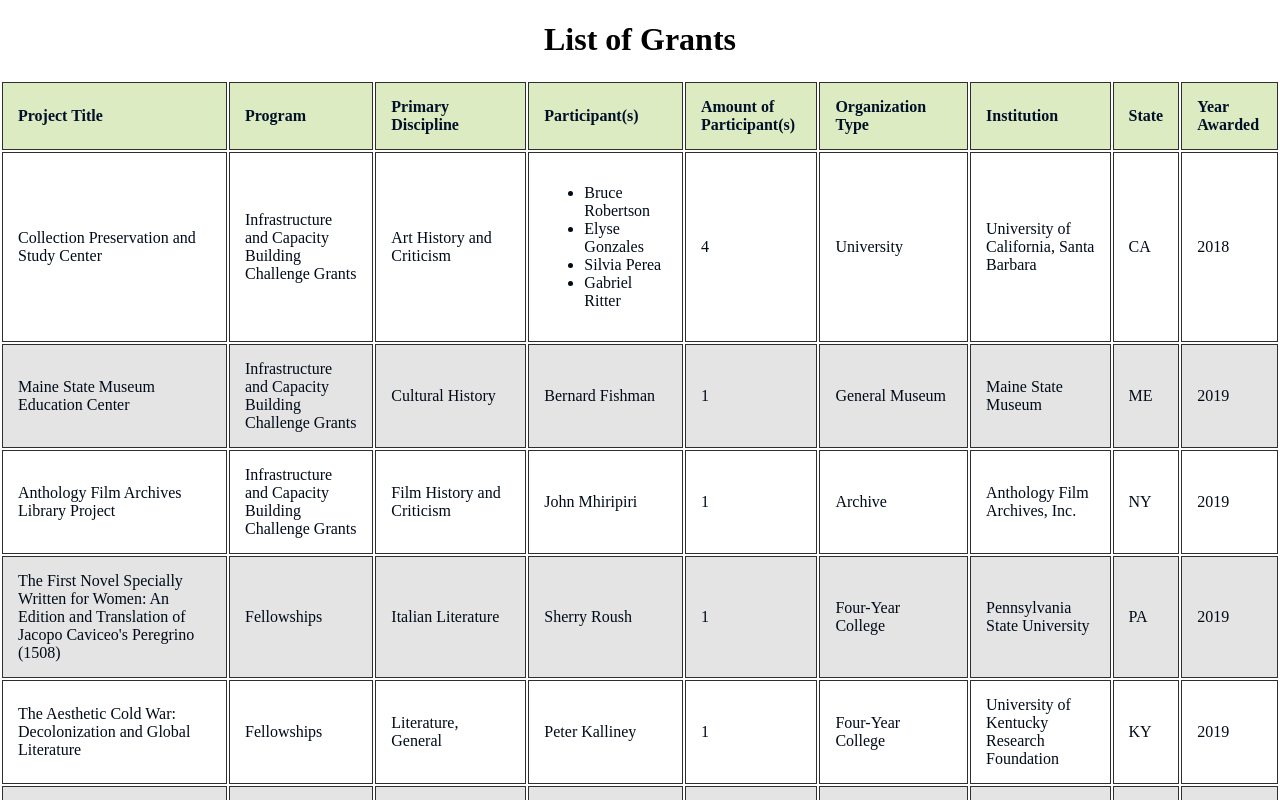
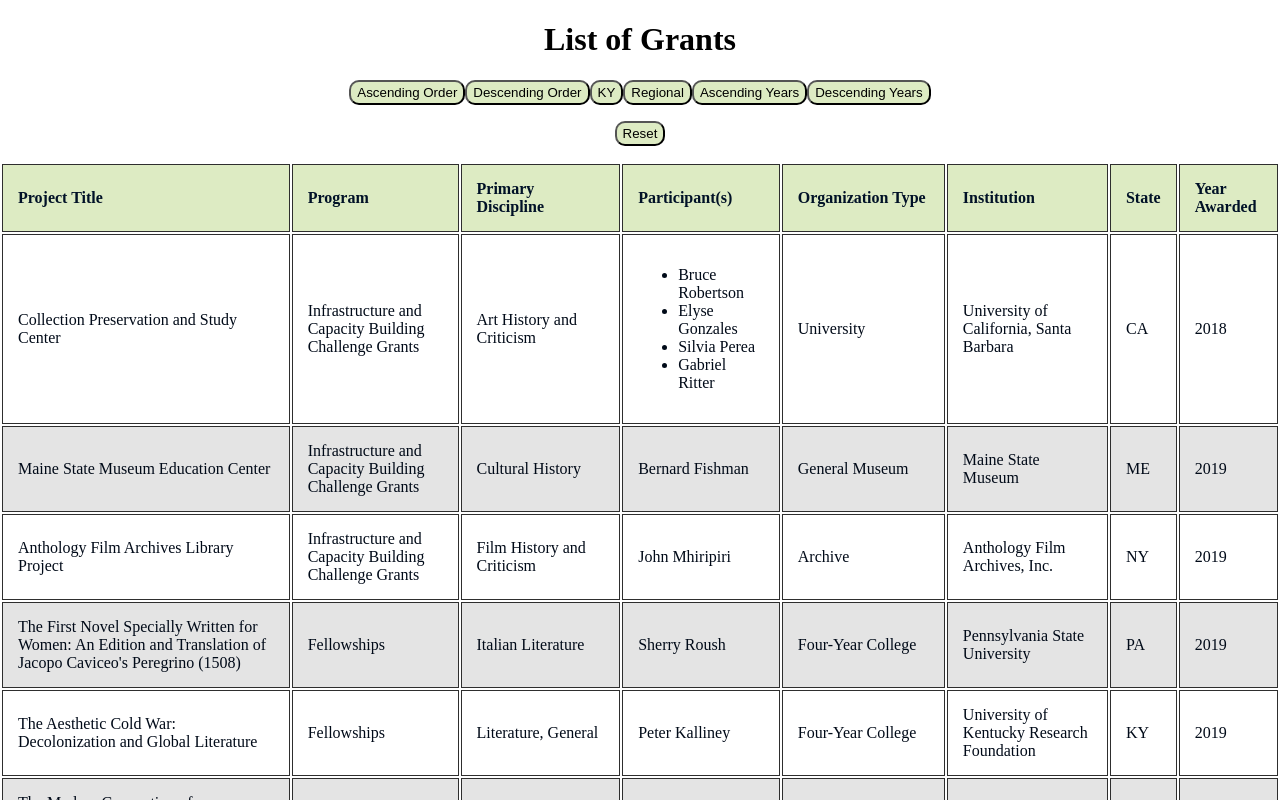
Before and after one commit to brooklynnjenkins/DataDrivenGrantApp, a React (Create React App) app: page / in a window 1280 px wide. Shown: the top 800 px of the page. Built offline with nearby package versions, Linux system fonts and the light colour scheme.

Commit message:
Added interactive buttons such as ascending order, descending order, filters by state, and order by year

```diff
--- a/src/App.js
+++ b/src/App.js
@@ -23,12 +23,60 @@
     fetchGrant()
     }, [])
 
+  function pressReset(){
+    setGrantsCopy(grants);
+  }
+function KY(){
+    let justKY = grants.filter(grant => grant.InstState.includes("KY"))
+    setGrantsCopy(justKY)
+}
+function regions(){
+    let regionFilt = grants.filter(grant => grant.InstState.includes("KY") || grant.InstState.includes("IN") || grant.InstState.includes("TN") || grant.InstState.includes("OH") || grant.InstState.includes("MO") || grant.InstState.includes("VA") || grant.InstState.includes("WV"))
+    setGrantsCopy(regionFilt)
+}
+function desYears(){
+    let copy = [...grants];
+    copy.sort((a,b) => b.YearAwarded - a.YearAwarded)
+    setGrantsCopy(copy)
+    console.log(grants.sort((a,b) => b.YearAwarded - a.YearAwarded))
+}
+function ascYears(){
+    let copy = [...grants];
+    copy.sort((a,b) => a.YearAwarded - b.YearAwarded)
+    setGrantsCopy(copy)
+    console.log(grants.sort((a,b) => a.YearAwarded - b.YearAwarded));
+}
+function ascOrd(){
+  let copy =[...grants];
+  copy.sort((a,b) => a.ProjectTitle.localeCompare(b.ProjectTitle));
+  setGrantsCopy(copy)
+}
+function desOrd(){
+  let copy =[...grants];
+  copy.sort((a,b) => b.ProjectTitle.localeCompare(a.ProjectTitle));
+  setGrantsCopy(copy)
+}
+function ordPT(){
+
+}
+function orgType(event){
+
+}
+
   return ( <>
     <div className="App">
         <div>
             <h1>List of Grants</h1>
             <p>
-
+             <button onClick = {ascOrd}>Ascending Order</button>
+             <button onClick = {desOrd}>Descending Order</button>
+             <button onClick = {KY}>KY</button>
+             <button onClick = {regions}>Regional</button>
+             <button onClick = {ascYears}>Ascending Years</button>
+             <button onClick = {desYears}>Descending Years</button>
+            </p>
+            <p>
+              <button onClick = {pressReset}>Reset</button>
             </p>
         </div>
         <Table grants={grants} setGrantsCopy={setGrantsCopy} grantsCopy={grantsCopy} />
@@ -37,4 +85,5 @@
   );
 }
 
+
 export default App;
--- a/src/Table.css
+++ b/src/Table.css
@@ -25,3 +25,9 @@
     color: rgb(0, 0, 0);
     font-family: 'Times New Roman', Times, serif;
 }
+
+button{
+    background-color: rgb(221, 235, 195);
+    height: 25px;
+    border-radius: 10px;
+}
--- a/src/Table.js
+++ b/src/Table.js
@@ -22,9 +22,6 @@
                         Participant(s)
                     </th>
                     <th>
-                        Amount of Participant(s)
-                    </th>
-                    <th>
                         Organization Type
                     </th>
                     <th>
@@ -38,7 +35,7 @@
                     </th>
                 </tr>
             </thead>
-            <tbody>
+            <tbody id="allInfo">
                {props.grantsCopy.map(grant => <TableRow key={grant["@AppNumber"]} grant={grant}/>)}
             </tbody>
         </table>
--- a/src/TableRow.js
+++ b/src/TableRow.js
@@ -21,7 +21,6 @@
             <td>
                 {Participant(props.grant)}
             </td>
-            <td>{props.grant.ParticipantCount}</td>
             <td>{props.grant.OrganizationType}</td>
             <td>{props.grant.Institution}</td>
             <td>{props.grant.InstState}</td>
```
